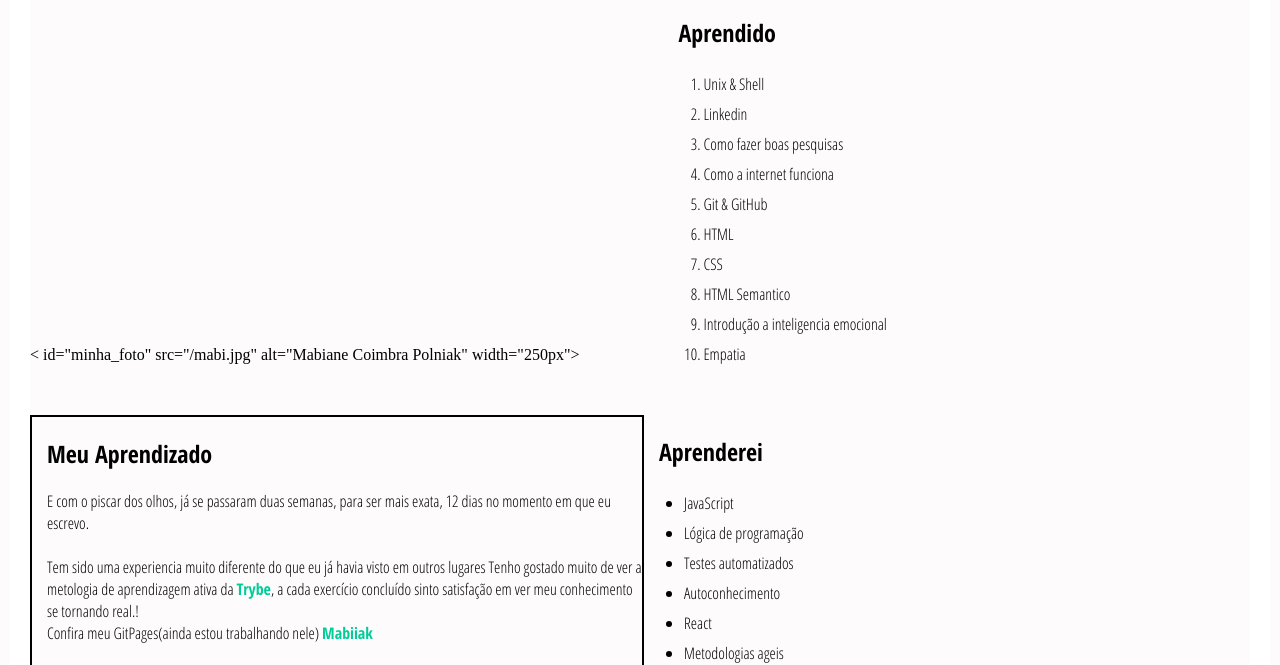
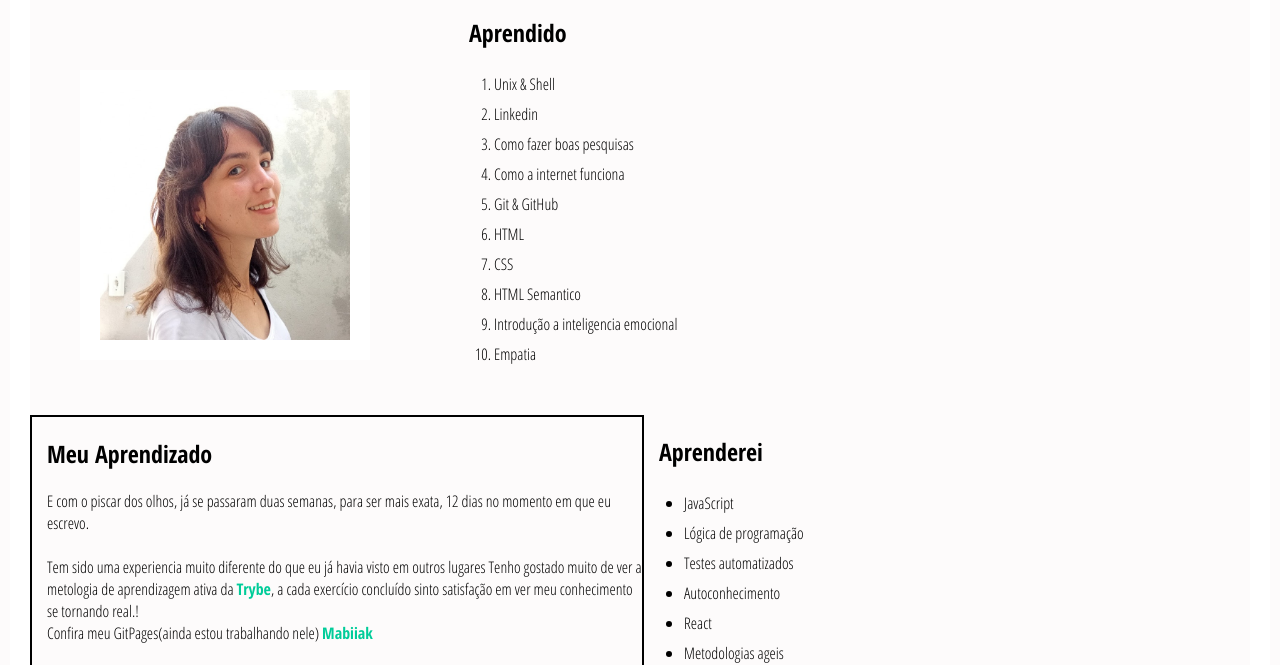
Before and after one commit to mabiiak/lessons-learned, a plain HTML site: page index.html in a window 1280 px wide. Shown: the part 166-831 px from the top of the page. Drawn offline with Linux system fonts and the light colour scheme.

Commit message:
cade a foto

```diff
--- a/index.html
+++ b/index.html
@@ -20,7 +20,7 @@
         <a href="#agenda">Agenda</a>
     </nav>
 
-    < id="minha_foto" src="/mabi.jpg" alt="Mabiane Coimbra Polniak" width="250px">
+    <img id="minha_foto" src="/mabi.jpg" alt="Mabiane Polniak" width="250px">
 
     <section id="aprendido">
         <h2>Aprendido</h2>
```
